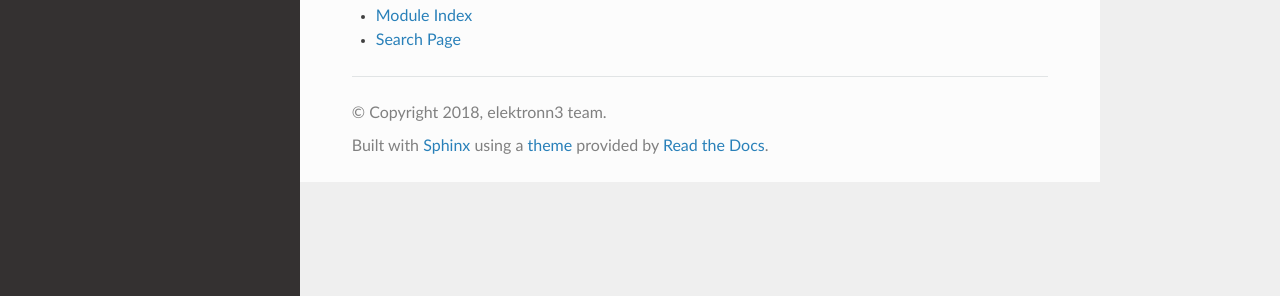
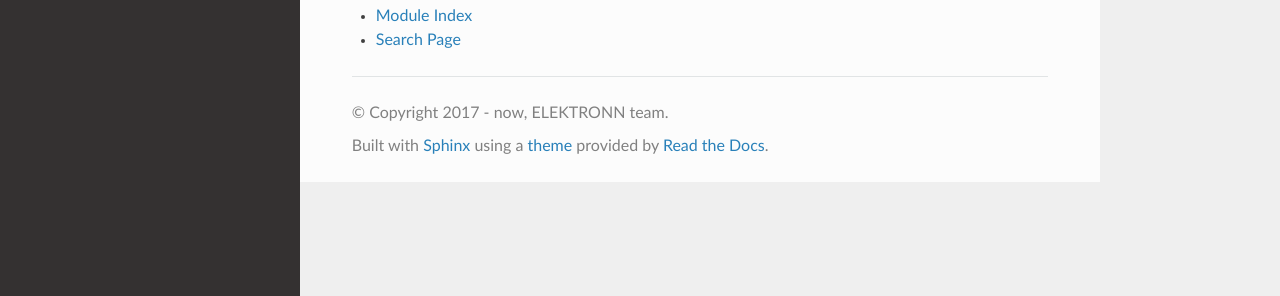
Before and after one commit to ELEKTRONN/elektronn3, a Sphinx documentation site: the page built from docs/index.rst, in a window 1280 px wide. Shown: the part 342-638 px from the top of the page. Built offline with Sphinx 7.4.7 and the Read the Docs theme 2.0.0, drawn with Linux system fonts in a browser that asks for light colours; formulas are drawn with MathJax 3; pages that are not in the unit, such as notebooks, are missing from menus.

Commit message:
docs: Update some copyright notices

```diff
--- a/docs/conf.py
+++ b/docs/conf.py
@@ -20,8 +20,8 @@
 # -- Project information -----------------------------------------------------
 
 project = 'elektronn3'
-copyright = '2018, elektronn3 team'
-author = 'elektronn3 team'
+copyright = '2017 - now, ELEKTRONN team'
+author = 'ELEKTRONN team'
 
 # The short X.Y version
 version = ''
```
Also changed, not shown: 1 other file.
